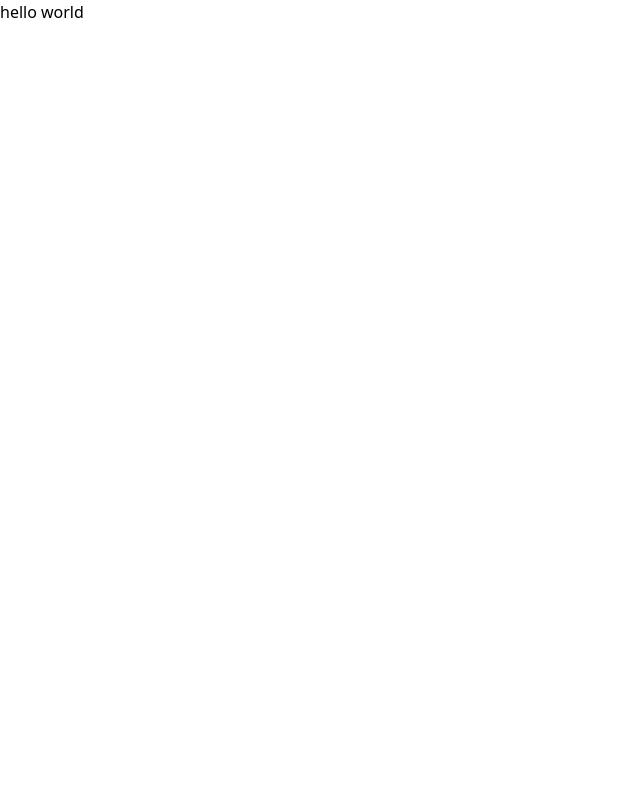
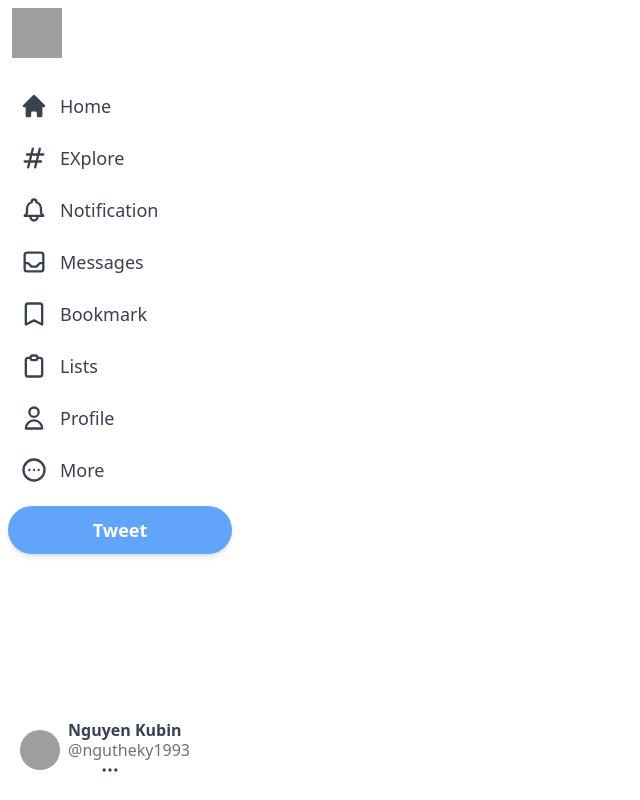
Before and after one commit to nguyentandat93/twitter-clone-v1, a Next.js app: page / in a window 1280 px wide. Shown: the whole page, without its empty margins (0-640 px from the left). Built offline with nearby package versions, Linux system fonts and the light colour scheme; grey boxes are pictures that could not be loaded.

Commit message:
created sidebar component

```diff
--- /dev/null
+++ b/components/Sidebar.js
@@ -0,0 +1,47 @@
+import React from 'react'
+import Image from 'next/image'
+import SidebarMenuItem from './SidebarMenuItem'
+import { BellIcon, BookmarkIcon, ClipboardIcon, DotsCircleHorizontalIcon, DotsHorizontalIcon, HashtagIcon, InboxIcon, UserIcon } from '@heroicons/react/outline'
+import { HomeIcon } from '@heroicons/react/solid'
+
+
+const Sidebar = () => {
+  return (
+    <div className='hidden sm:flex flex-col p-2 xl:items-start fixed h-full'>
+        {/* twitter logo */}
+        <div className='hoverEffect p-0 hover:bg-blue-100 xl:px-1'>
+            <Image
+                src={"https://cdn-icons-png.flaticon.com/512/733/733579.png"}
+                width={50}
+                height={50}
+            />
+        </div>
+
+        {/* menu */}
+        <div className='mt-4 mb-2.5 xl:items-start'>
+            <SidebarMenuItem text={"Home"} Icon={HomeIcon} />
+            <SidebarMenuItem text={"EXplore"} Icon={HashtagIcon} />
+            <SidebarMenuItem text={"Notification"} Icon={BellIcon} />
+            <SidebarMenuItem text={"Messages"} Icon={InboxIcon} />
+            <SidebarMenuItem text={"Bookmark"} Icon={BookmarkIcon} />
+            <SidebarMenuItem text={"Lists"} Icon={ClipboardIcon} />
+            <SidebarMenuItem text={"Profile"} Icon={UserIcon} />
+            <SidebarMenuItem text={"More"} Icon={DotsCircleHorizontalIcon} />
+        </div>
+        {/* button */}
+        <button className='bg-blue-400 text-white rounded-full w-56 h-12 font-bold shadow-md hover:brightness-95 text-lg hidden xl:inline'>Tweet</button>
+
+        {/* mini-profile */}
+        <div className='hoverEffect text-gray-700 flex items-center justify-center xl:justify-start mt-auto'>
+            <img src="https://cdn-icons-png.flaticon.com/512/3135/3135715.png" alt="profile" className='h-10 w-10 rounded-full xl:mr-2' />
+            <div className='leading-5 hidden xl:inline'>
+                <h4 className='font-bold'>Nguyen Kubin</h4>
+                <p className='text-gray-500'>@ngutheky1993</p>
+                <DotsHorizontalIcon className='h-5 xl:ml-8' />
+            </div>
+        </div>
+    </div>
+  )
+}
+
+export default Sidebar
--- /dev/null
+++ b/components/SidebarMenuItem.js
@@ -0,0 +1,12 @@
+import React from 'react'
+
+const SidebarMenuItem = ({ text, Icon, active }) => {
+  return (
+    <div className='hoverEffect flex items-center text-gray-700 justify-center xl:justify-start text-lg space-x-3'>
+        <Icon className='h-7' />
+        <span className={`${active && "font-bold"} hidden xl:inline`}>{text}</span>
+    </div>
+  )
+}
+
+export default SidebarMenuItem
--- /dev/null
+++ b/next.config.js
@@ -0,0 +1,9 @@
+/** @type {import('next').NextConfig} */
+const nextConfig = {
+    reactStrictMode: true,
+    images:{
+      domains: ["cdn-icons-png.flaticon.com"]
+    }
+}
+
+  module.exports = nextConfig
--- a/package.json
+++ b/package.json
@@ -1,5 +1,6 @@
 {
   "dependencies": {
+    "@heroicons/react": "^1.0.6",
     "next": "^12.2.4",
     "react": "^18.2.0",
     "react-dom": "^18.2.0"
--- a/pages/index.js
+++ b/pages/index.js
@@ -1,8 +1,13 @@
+import Sidebar from "../components/Sidebar"
+
+
+
 function HomePage() {
     return (
-        <div>
-            <h1>hello world</h1>
-        </div>
+        <main className="flex min-h-screen max-w-7xl mx-auto">
+            <Sidebar />
+
+        </main>
     )
 }
 
--- a/styles/globals.css
+++ b/styles/globals.css
@@ -1,3 +1,9 @@
 @tailwind base;
 @tailwind components;
 @tailwind utilities;
+
+@layer components {
+    .hoverEffect {
+        @apply cursor-pointer hover:bg-gray-200 rounded-full w-[52px] xl:w-auto h-[52px] xl:h-auto xl:p-3
+    }
+}
```
Also changed, not shown: 1 other file (tests, documents, lock files or other folders).
